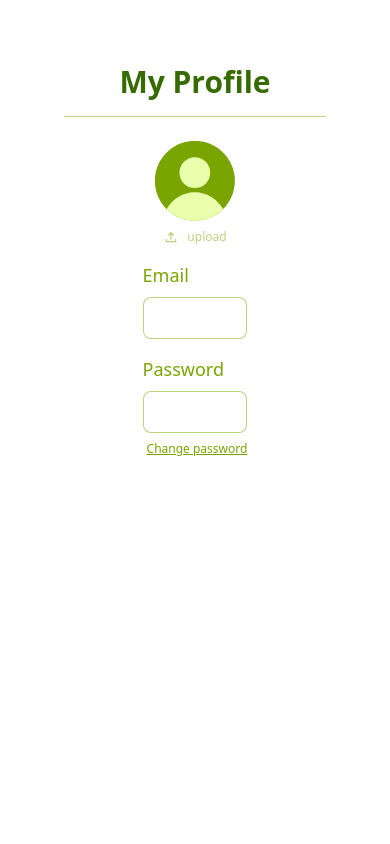
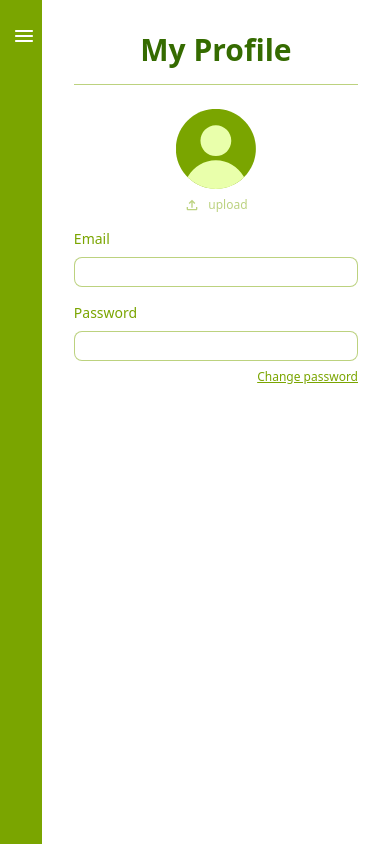
Before and after one commit to allsyalwaa/TrackIt, a React (Vite) app: page /profile in a window 390 px wide. Built offline with nearby package versions, Linux system fonts and the light colour scheme.

Commit message:
Update SecProfile component to improve accessibility and responsiveness

```diff
--- a/src/components/section/SecProfile.jsx
+++ b/src/components/section/SecProfile.jsx
@@ -3,7 +3,7 @@ import Profile1 from "../../assets/illustration-profile.svg";
 
 export default function SecProfile() {
   return (
-    <section className="flex-1 bg-white p-8 ">
+    <section>
       <div className="text-center text-3xl font-bold text-secondary">
         My Profile
       </div>
@@ -25,19 +25,22 @@ export default function SecProfile() {
           <p className="text-xs text-primary/50">upload</p>
         </div>
 
-        <form className="mt-4 flex w-2/5 flex-col justify-start" action="">
-          <label className="text-lg text-primary" htmlFor="">
+        <form
+          className="mt-4 flex w-full flex-col justify-start md:w-2/5"
+          action=""
+        >
+          <label className="text-sm text-primary md:text-lg" htmlFor="">
             Email
           </label>
           <input
-            className="mt-2  rounded-lg border-[1.5px] border-primary/50 px-4 py-2 placeholder-primary/50"
+            className="mt-2  rounded-lg border-[1.5px] border-primary/50 px-4 py-0.5 placeholder-primary/50 md:py-2"
             type="email"
           />
-          <label className="mt-4 text-lg text-primary" htmlFor="">
+          <label className="mt-4 text-sm text-primary md:text-lg" htmlFor="">
             Password
           </label>
           <input
-            className="mt-2  rounded-lg border-[1.5px] border-primary/50 px-4 py-2 placeholder-primary/50"
+            className="mt-2  rounded-lg border-[1.5px] border-primary/50 px-4 py-0.5 placeholder-primary/50 md:py-2"
             type="password"
           />
           <div className="mt-2 flex justify-end">
```
